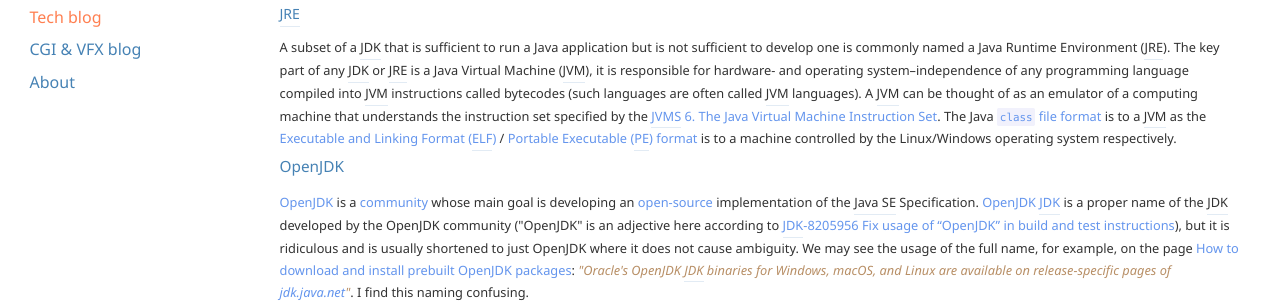
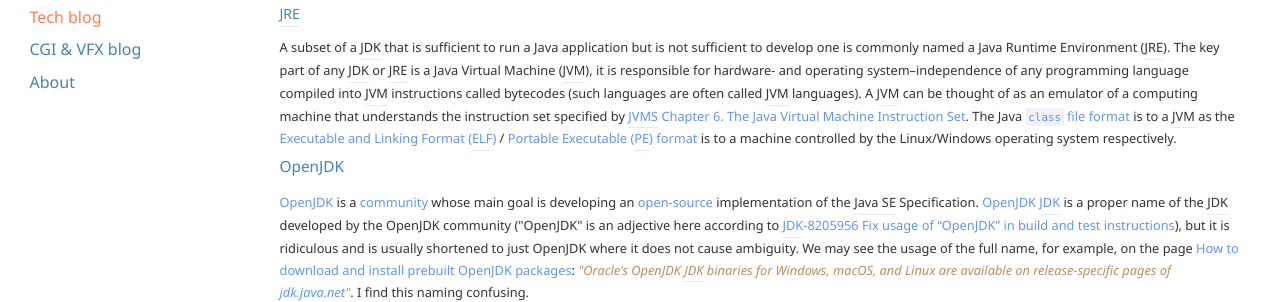
Before and after one commit to stIncMale/stincmale.github.io, a Jekyll site: the page built from _posts/2019-05-06-make-app-behavior-consistent.markdown, in a window 1280 px wide and 900 px high, scrolled down 3934 px. Shown: the part 176-478 px from the top of the window. Built offline with Jekyll 4.4.1, drawn with Linux system fonts in a browser that asks for light colours; some of the changed text lies outside the part shown.

Commit message:
Update blog/make-app-behavior-consistent

```diff
--- a/_posts/2019-05-06-make-app-behavior-consistent.markdown
+++ b/_posts/2019-05-06-make-app-behavior-consistent.markdown
@@ -241,8 +241,8 @@ from the stdin to the stdout instead of transferring character data, which would
     A subset of a JDK that is sufficient to run a Java application but is not sufficient to develop one is commonly named a Java Runtime Environment (JRE).
     The key part of any JDK or JRE is a Java Virtual Machine (JVM), it is responsible for hardware- and operating system&ndash;independence of any programming language
     compiled into JVM instructions called bytecodes (such languages are often called JVM languages).
-    A JVM can be thought of as an emulator of a computing machine that understands the instruction set specified by the
-    [JVMS 6. The Java Virtual Machine Instruction Set](https://docs.oracle.com/javase/specs/jvms/se14/html/jvms-6.html).
+    A JVM can be thought of as an emulator of a computing machine that understands the instruction set specified by
+    [JVMS Chapter 6. The Java Virtual Machine Instruction Set](https://docs.oracle.com/javase/specs/jvms/se14/html/jvms-6.html).
     The Java [`class` file format](https://docs.oracle.com/javase/specs/jvms/se14/html/jvms-2.html#jvms-2.1) is to a JVM
     as the [Executable and Linking Format (ELF)](https://man7.org/linux/man-pages/man5/elf.5.html) / [Portable Executable (PE) format](https://docs.microsoft.com/en-us/windows/win32/debug/pe-format)
     is to a machine controlled by the Linux/Windows operating system respectively.
```
Also changed, not shown: other parts of _posts/2019-05-06-make-app-behavior-consistent.markdown (+1 -1 lines).
